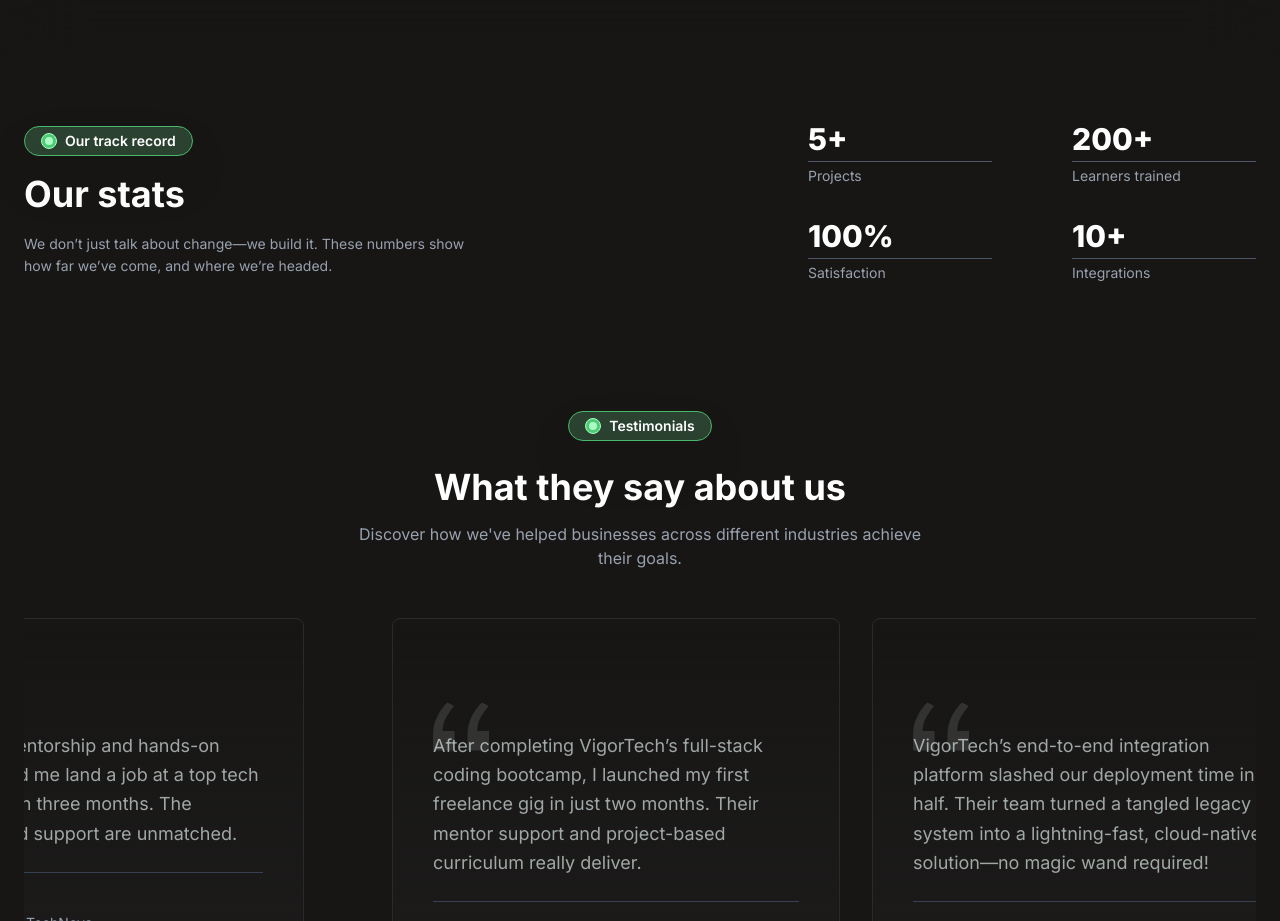
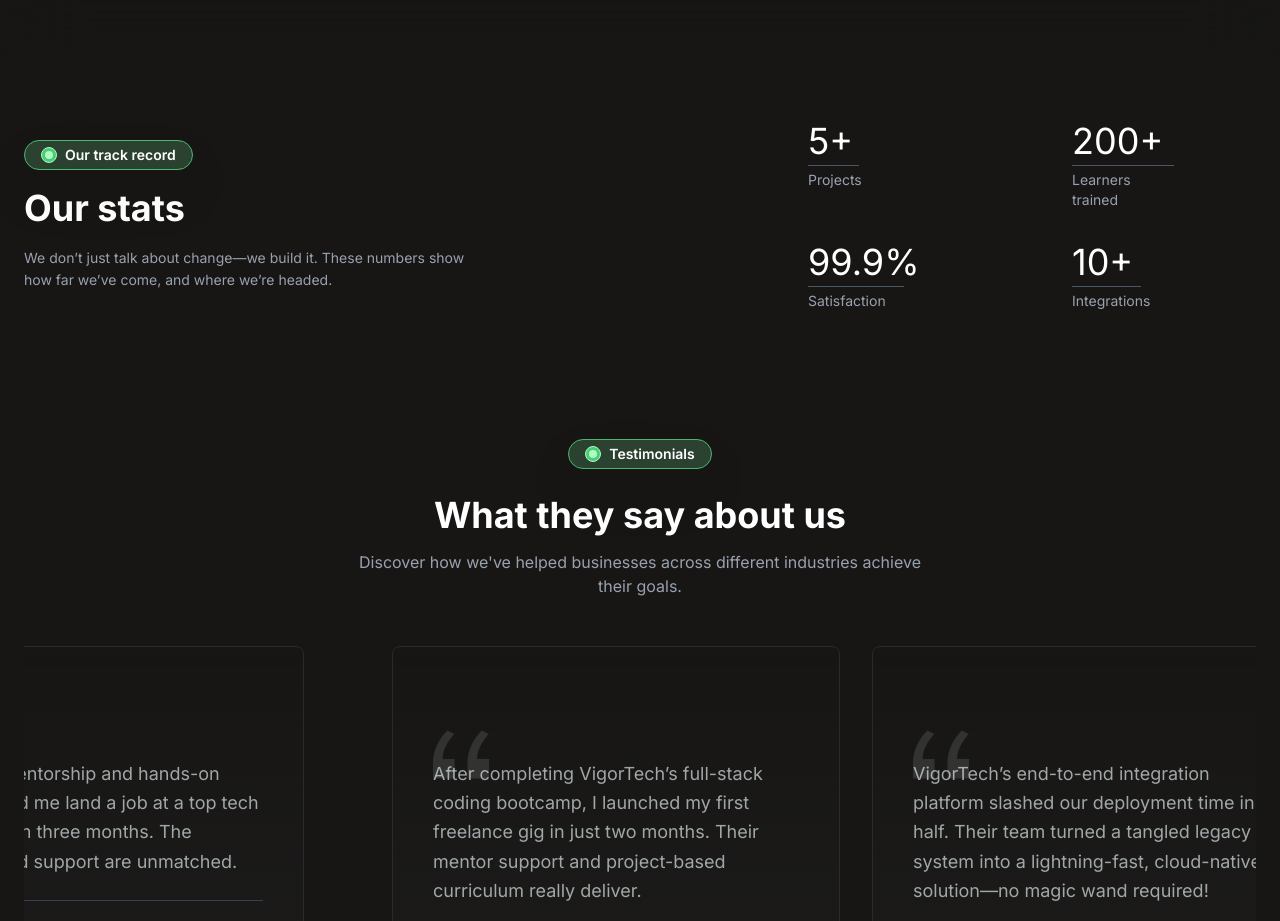
Before and after one commit to Haroldkess/vigortech_web, a Next.js app: page / in a window 1280 px wide. Shown: the part 1280-2201 px from the top of the page. Built offline with nearby package versions, Linux system fonts and the light colour scheme.

Commit message:
feat: update OurStat component for improved styling and layout; enhance stats presentation

```diff
--- a/src/app/Component/HomePage/OurStat.tsx
+++ b/src/app/Component/HomePage/OurStat.tsx
@@ -24,26 +24,26 @@
 
             {/* Right Side: Stats */}
             <div className="grid grid-cols-2 gap-x-20 gap-y-8 max-w-md w-full" ref={ref}>
-                <div>
-                    <h3 className="text-3xl font-extrabold border-b border-gray-600 pb-1">
+                <div className="w-[4vw]">
+                    <h3 className="text-4xl font-semiborder border-b border-gray-600 pb-1">
                         {inView ? <CountUp start={0} end={5} duration={4} /> : '0'}+
                     </h3>
                     <p className="text-gray-400 mt-1 text-sm">Projects</p>
                 </div>
-                <div>
-                    <h3 className="text-3xl font-extrabold border-b border-gray-600 pb-1">
+                <div className="w-[8vw]">
+                    <h3 className="text-4xl font-semiborder border-b border-gray-600 pb-1">
                         {inView ? <CountUp start={0} end={200} duration={4} /> : '0'}+
                     </h3>
                     <p className="text-gray-400 mt-1 text-sm">Learners trained</p>
                 </div>
-                <div>
-                    <h3 className="text-3xl font-extrabold border-b border-gray-600 pb-1">
-                        {inView ? <CountUp start={0} end={99.9} duration={4} /> : '0'}%
+                <div className="w-[7.5vw]">
+                    <h3 className="text-4xl font-semiborder border-b border-gray-600 pb-1">
+                        {inView ? <CountUp start={0} end={99.9} duration={4} decimals={1} /> : '0'}%
                     </h3>
                     <p className="text-gray-400 mt-1 text-sm">Satisfaction</p>
                 </div>
-                <div>
-                    <h3 className="text-3xl font-extrabold border-b border-gray-600 pb-1">10+</h3>
+                <div className="w-[5.4vw]">
+                    <h3 className="text-4xl font-semiborder border-b border-gray-600 pb-1">10+</h3>
                     <p className="text-gray-400 mt-1 text-sm">Integrations</p>
                 </div>
             </div>
```
